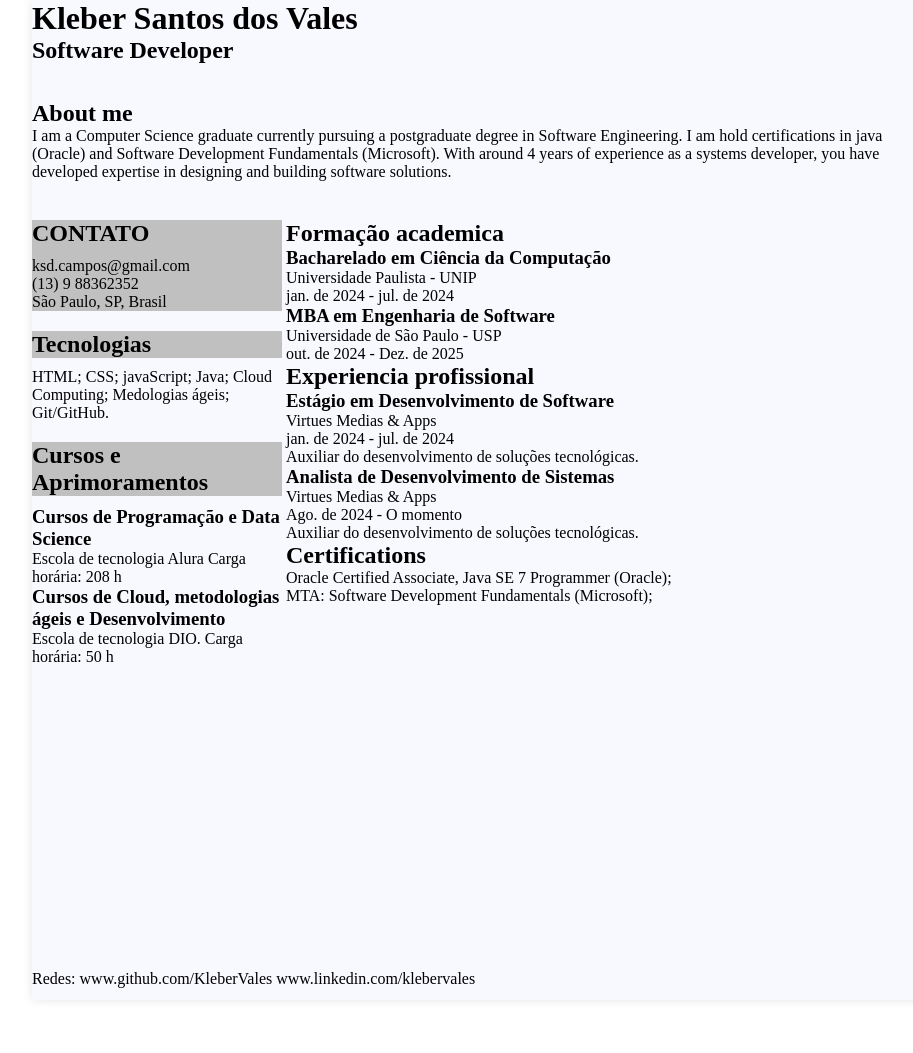
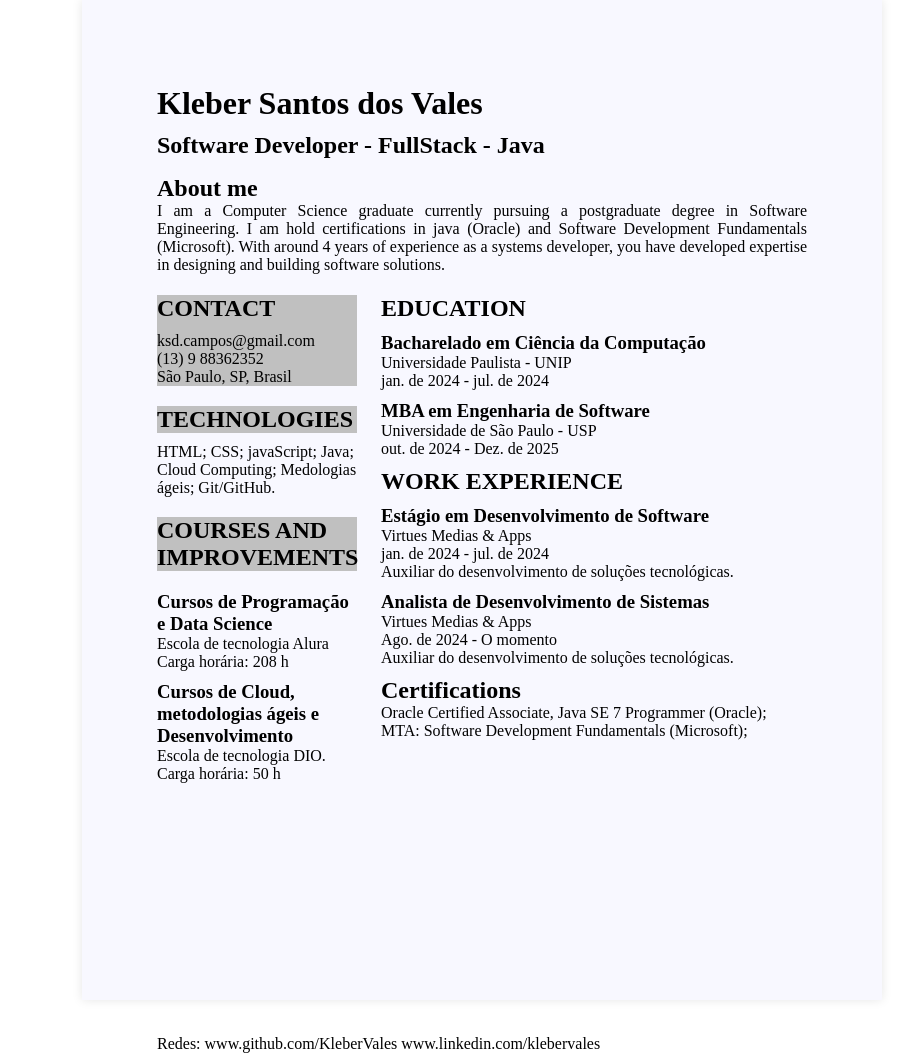
Before and after one commit to KleberVales/my_resume, a plain HTML site: page index.html in a window 1280 px wide. Shown: the whole page, without its empty margins (158-1071 px from the left). Before the commit the page ends 1020 px from the top, so only its background shows below. Drawn offline with Linux system fonts and the light colour scheme.

Commit message:
Finalizando os espaçamentos

```diff
--- a/index.html
+++ b/index.html
@@ -9,7 +9,7 @@
         <div id="container">
             <header id="cabecalho">
                 <h1 class="nome"> Kleber Santos dos Vales</h1>
-                <h2 class="profissao">Software Developer</h2>
+                <h2 class="profissao">Software Developer - FullStack - Java</h2>
 
             </header>
             <section class="sobre">
@@ -23,7 +23,7 @@
 
                 <section class="contato">
 
-                    <h2 class="topico">CONTATO</h2>
+                    <h2 class="topico">CONTACT</h2>
                         <ul>
                             <li>ksd.campos@gmail.com</li>
                             <li>(13) 9 88362352</li>
@@ -35,7 +35,7 @@
 
                 <section class="tecnologia">
 
-                    <h2 class="topico">Tecnologias</h2>
+                    <h2 class="topico">TECHNOLOGIES</h2>
                     HTML; CSS; javaScript; Java;
                     Cloud Computing; Medologias
                     ágeis; Git/GitHub.
@@ -44,7 +44,7 @@
                 </section>
                 <section class="cursos">
 
-                    <h2 class="topico">Cursos e Aprimoramentos</h2>
+                    <h2 class="topico">COURSES AND IMPROVEMENTS</h2>
                     <h3>Cursos de Programação e
                     Data Science</h3>
                     Escola de tecnologia Alura
@@ -63,7 +63,7 @@
 
                 <article class="formacao"></article>
 
-                    <h2>Formação academica</h2>
+                    <h2>EDUCATION</h2>
                     <h3>Bacharelado em Ciência da Computação</h3>
                     <p>Universidade Paulista - UNIP</p>
                     <p>jan. de 2024 - jul. de 2024</p>
@@ -75,7 +75,7 @@
                 </article>
                 <article class="experiencia"></article>
 
-                    <h2>Experiencia profissional</h2>
+                    <h2>WORK EXPERIENCE</h2>
                     <h3>Estágio em Desenvolvimento de Software</h3>
                     <p>Virtues Medias & Apps</p>
                     <p>jan. de 2024 - jul. de 2024</p>
--- a/styles.css
+++ b/styles.css
@@ -4,11 +4,11 @@
     box-sizing: border-box;
 }
 #container{
-    max-width: 900px;
+    max-width: 800px;
     height: 1000px;
     margin: auto;
     background: #F8F8FF;
-    padding: 0px;
+    padding: 75px;
     box-shadow: 0 0 10px rgba(0, 0, 0, 0.1);
 }
 #cabecalho{
@@ -16,13 +16,20 @@
     padding: 0;
     margin: 0;
 }
+#cabecalho, .profissao{
+    padding-top: 10px;
+}
 .sobre{
     height: 100px;
     padding: 0;
     margin: 0;
 }
+.sobre, p{
+    text-align: justify;
+}
 .contato, .tecnologia, .cursos{
-    width: 250px;
+    width: 200px;
+    margin-right: 20px;
 
 }
 .contato{
@@ -36,8 +43,13 @@
     margin-top: 20px;
     margin-bottom: 10px;
 }
-.experiencia, .formacao{
-    width: 640px;
+.experiencia, .formacao, .certificacoes{
+    width: 420px;
+    padding-top: 10px;
+
+}
+.experiencia, .formacao, .certificacoes, h3{
+    padding-top: 10px;
 
 }
 .side{
@@ -47,7 +59,7 @@
     margin: 0;
 }
 .rodape{
-    height: 50px;
-    padding: 0;
-    margin: 0;
+    bottom: 0;
+    left: 0;
+    z-index: 10;
 }
```
